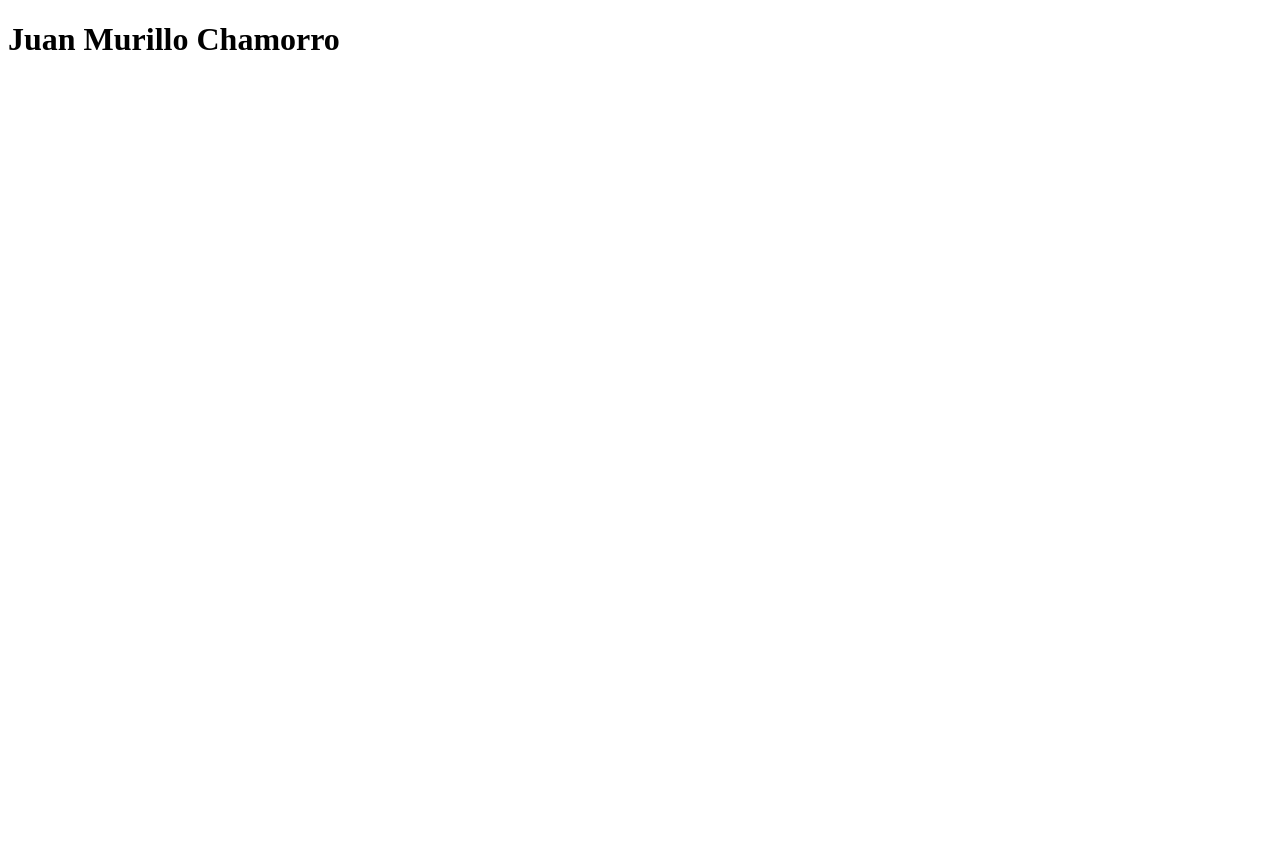
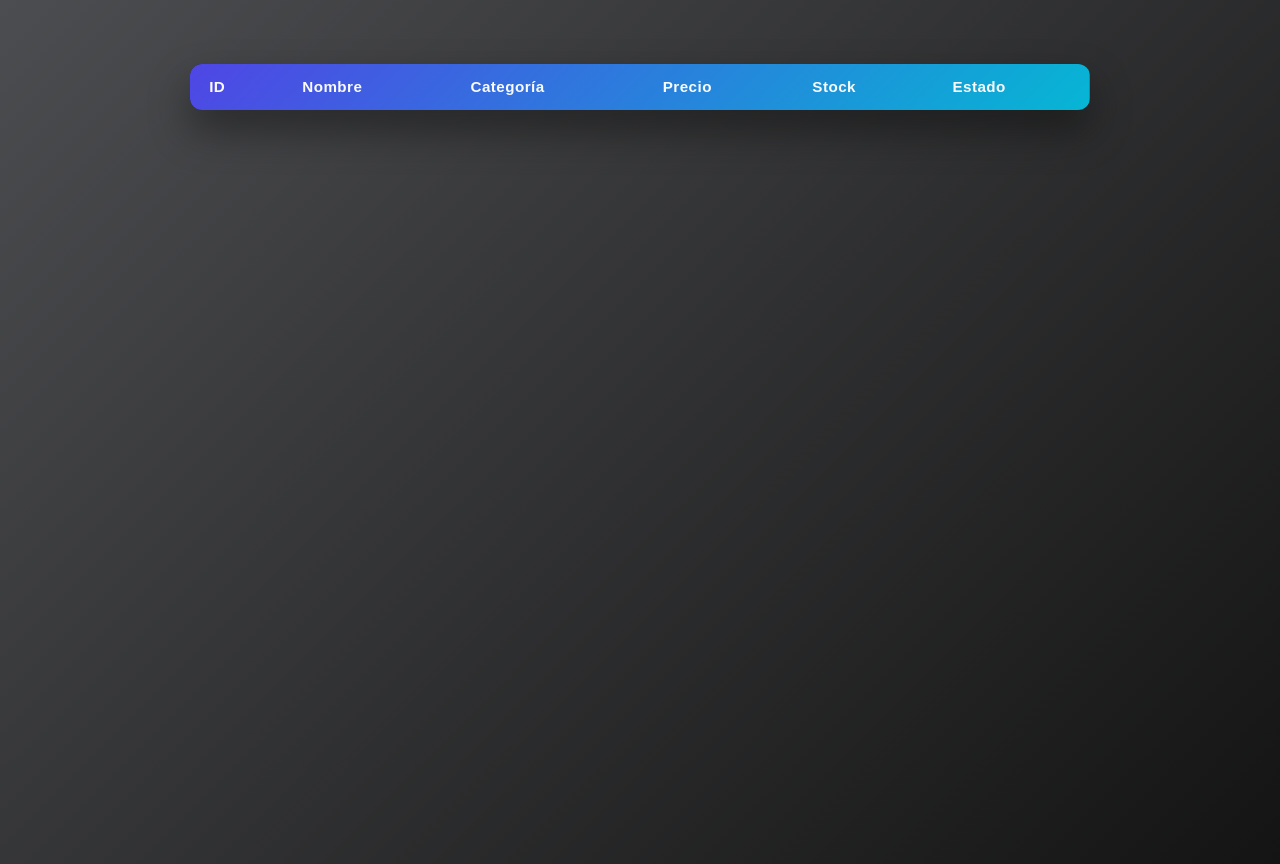
Before and after one commit to jjuan1403/proyecto-ejemplo, a website: page src/index.html in a window 1280 px wide. Before the commit the page ends 800 px from the top, so only its background shows below. Drawn offline with Linux system fonts and the light colour scheme.

Commit message:
Actualizar estilos y fondo de la tabla

```diff
--- a/src/index.css
+++ b/src/index.css
@@ -0,0 +1,58 @@
+
+body {
+  margin: 0;
+  padding: 2rem;
+  height: 100vh;
+  background: linear-gradient(135deg, #4c4d50, #141414); /* gris claro → gris oscuro */
+  font-family: "Poppins", sans-serif;
+  color: #111827;
+  display: flex;
+  justify-content: center;
+  align-items: flex-start;
+}
+
+.tabla-inventario {
+  width: 100%;
+  max-width: 900px;
+  margin: 2rem auto;
+  border-collapse: collapse;
+  background: #0f172a;
+  color: #e5e7eb;
+  border-radius: 12px;
+  overflow: hidden;
+  box-shadow: 0 20px 40px rgba(0, 0, 0, 0.4);
+}
+
+.tabla-inventario thead {
+  background: linear-gradient(135deg, #4f46e5, #06b6d4);
+}
+
+.tabla-inventario th,
+.tabla-inventario td {
+  padding: 0.9rem 1.2rem;
+  text-align: left;
+  font-size: 0.95rem;
+}
+
+.tabla-inventario th {
+  font-weight: 600;
+  letter-spacing: 0.03em;
+  color: #f9fafb;
+}
+
+.tabla-inventario tbody tr:nth-child(even) {
+  background: #1e293b;
+}
+
+.tabla-inventario tbody tr:nth-child(odd) {
+  background: #0f172a;
+}
+
+.tabla-inventario tbody tr:hover {
+  background: #334155;
+  transition: background 0.2s ease;
+}
+
+.tabla-inventario td {
+  border-bottom: 1px solid #1e293b;
+}
--- a/src/index.html
+++ b/src/index.html
@@ -4,10 +4,23 @@
     <meta charset="UTF-8">
     <meta name="viewport" content="width=device-width, initial-scale=1.0">
     <title>Hola</title>
+    <link rel="stylesheet" href="index.css">
 </head>
 <body>
-
-    <h1>Juan Murillo Chamorro</h1>
-
+        <table class="tabla-inventario">
+    <thead>
+        <tr>
+        <th>ID</th>
+        <th>Nombre</th>
+        <th>Categoría</th>
+        <th>Precio</th>
+        <th>Stock</th>
+        <th>Estado</th>
+        </tr>
+    </thead>
+    <tbody id="tabla-body">
+        <!-- Aquí se insertarán las filas dinámicamente -->
+    </tbody>
+    </table>
 </body>
 </html>
```
